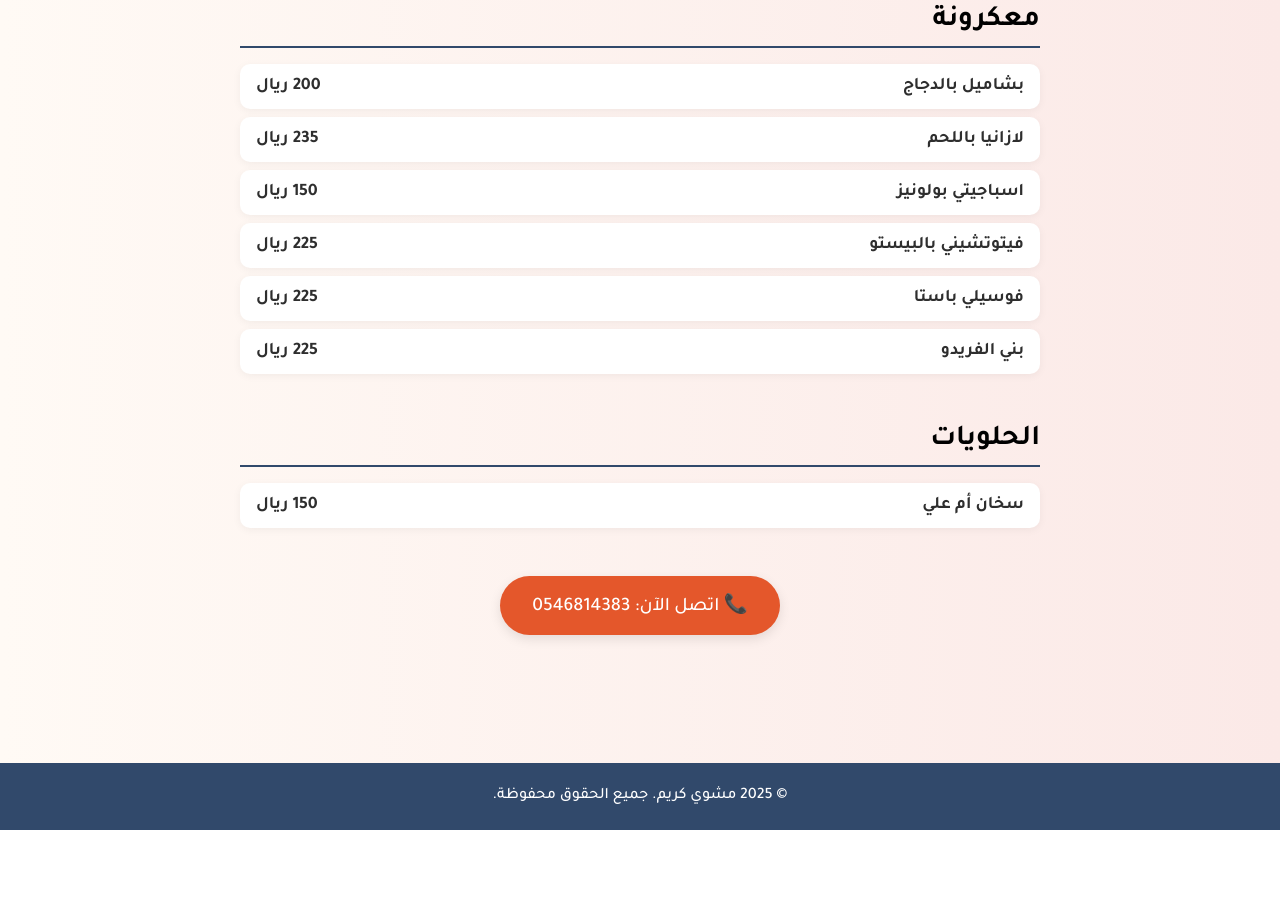
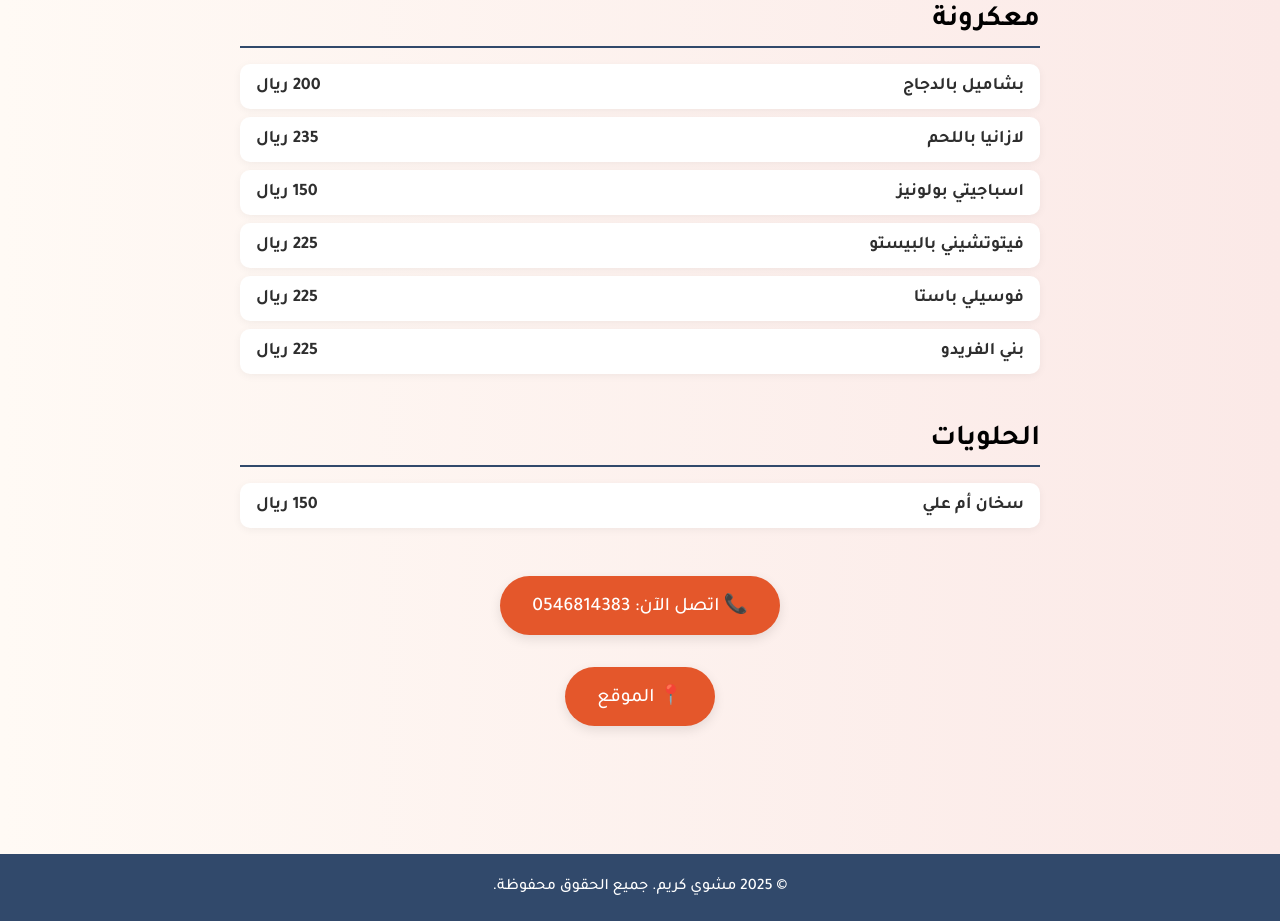
Before and after one commit to YousefAlsuliman/mashwi-kareem, a plain HTML site: page index.html in a window 1280 px wide. Shown: the part 1624-2545 px from the top of the page. Before the commit the page ends 2454 px from the top, so only its background shows below. Drawn offline with Linux system fonts and the light colour scheme.

Commit message:
Add files via upload

```diff
--- a/index.html
+++ b/index.html
@@ -193,6 +193,9 @@
       <a href="tel:+966546814383" class="call-button"
         >📞 اتصل الآن: 0546814383</a
       >
+      <p href="https://maps.app.goo.gl/MVKnBrqkBUEnB6DMA" class="call-button">
+        📍 الموقع
+      </p>
     </main>
 
     <footer>&copy; 2025 مشوي كريم. جميع الحقوق محفوظة.</footer>
```
